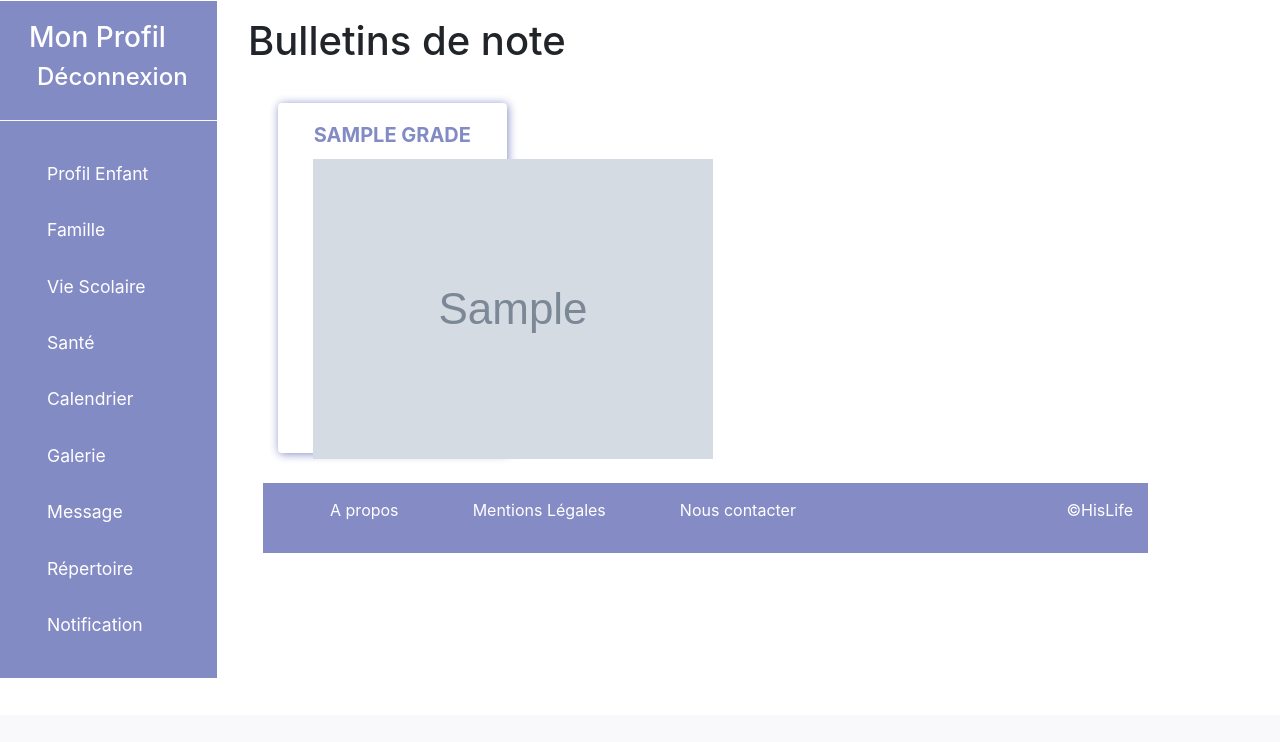
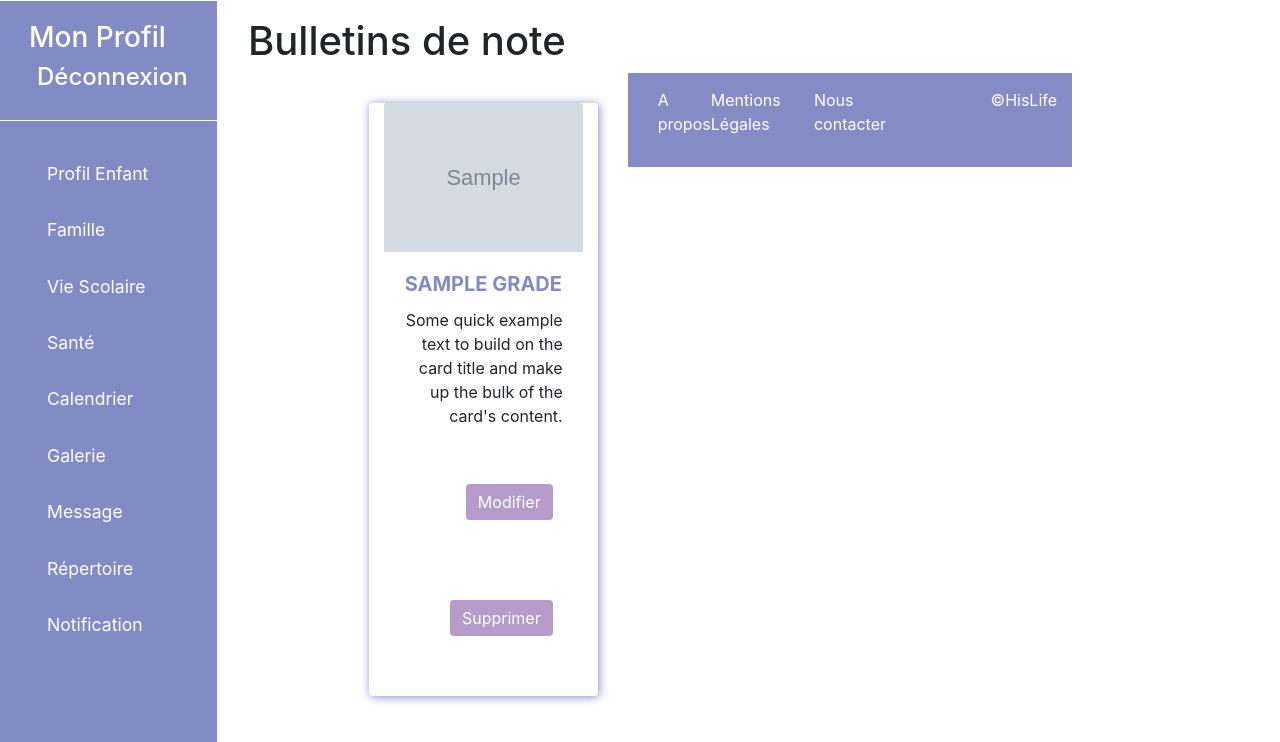
Before and after one commit to FranckBats/projet-his-life, a Symfony app: template templates/grade/browse.html.twig in a window 1280 px wide. Shown: the part 85-827 px from the top of the page. Before the commit the page ends 763 px from the top, so only its background shows below. Run offline with Twig, Linux system fonts and the light colour scheme; the template is opened without the code that fills it: most values are stand-ins (such as "Sample title", 1, 10 or a date in 2020); grey boxes marked "Sample" are stand-in pictures; some libraries are stand-ins or nearby versions.

Commit message:
petits modifs du matin apres presentation

```diff
--- a/templates/grade/browse.html.twig
+++ b/templates/grade/browse.html.twig
@@ -12,7 +12,7 @@
 	<link
 	rel="stylesheet" href="https://cdnjs.cloudflare.com/ajax/libs/malihu-custom-scrollbar-plugin/3.1.5/jquery.mCustomScrollbar.min.css">
 	<!-- Our Custom CSS -->
-	<link rel="stylesheet" href="../assets/css/childCard.css">
+
 	<link
 	rel="stylesheet" href="../assets/css/dashboardstyle.css">
 
@@ -25,17 +25,34 @@
     <h1>Bulletins de note</h1>
 </div>
 
-<div class="row">
+{# <div class="row">  #}
 
-{% for grade in grades %}
-    <div class="card col-3">
+{# {% for grade in grades %}
+<div class="desktop-container d-none d-lg-flex row">
+    <div class="card col-5 border border-grey" style="width: 18rem;">
     <div class="card-body">
         <h5 class="card-title">{{ grade.name }}</h5>
         <img src="{{asset(grade.file)}}" alt="">
-        {# <a href="{{ path('movie_read_slug', {'slug': movie.slug}) }}" class="card-link">Voir la fiche</a> #}
+        <a href="{{ path('movie_read_slug', {'slug': movie.slug}) }}" class="card-link">Voir la fiche</a>
     </div>
     </div>
 {% endfor %}
 
-</div>
+</div> #}
+
+{% for grade in grades %}
+<div class="desktop-container d-none d-lg-flex row">
+			<div class="card col-3 border border-grey" style="width: 18rem;">
+				<img src="{{asset(grade.file)}}" class="card-img-top" alt="...">
+				<div class="card-body">
+					<h5 class="card-title">{{ grade.name }}</h5>
+					<p class="card-text">Some quick example text to build on the card title and make up the bulk of the card's content.</p>
+					<div class="card-btn">
+						<a href="#" class="btn btn-primary">Modifier</a>
+						<a href="#" class="btn btn-primary">Supprimer</a>
+					</div>
+				</div>
+			</div>
+{% endfor %}
+
 {% endblock %}
--- a/templates/home/dashboard.html.twig
+++ b/templates/home/dashboard.html.twig
@@ -28,7 +28,11 @@
 		<div class="arrow">
 			<i class="gg-arrow-left"></i>
 		</div>
-		<div class="name-child">Enzo</div>
+		<div class="btn-modif">
+					<a class="btn btn-primary" href="">Zorro</a>
+
+				</div>
+		{# <div class="name-child">Zorro</div> #}
 		<div class="arrow">
 			<i class="gg-arrow-right"></i>
 		</div>
--- a/templates/home/index.html.twig
+++ b/templates/home/index.html.twig
@@ -62,7 +62,7 @@
 
     </div>
         <div class="d-flex justify-content-center m-2">
-            <a class="btn btn-primary" href="#">Inscrivez-vous</a>
+            <a class="btn btn-primary" href="{{ path('app_register') }}">Inscrivez-vous</a>
         </div>
     </div>
     </main>
--- a/templates/security/login.html.twig
+++ b/templates/security/login.html.twig
@@ -35,7 +35,7 @@
            value="{{ csrf_token('authenticate') }}"
     >
     <div class="btn-login" >
-    <button class="btn-login-v" type="submit" class="btn btn-light"><a href="{{path('dashboard')}}">Se connecter</a></button>
+    <button class="btn-login-v" type="submit" class="btn btn-light">Se connecter</a></button>
     </div>
 
         {# Uncomment this section and add a remember_me option below your firewall to activate remember me functionality.
```
Also changed, not shown: public/assets/files/grades/qXQ5xrRNJr.jpg (added), public/assets/files/grades/zBsIpODSif.jpg (added).
